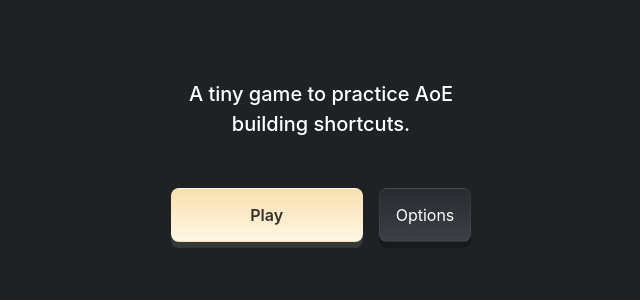
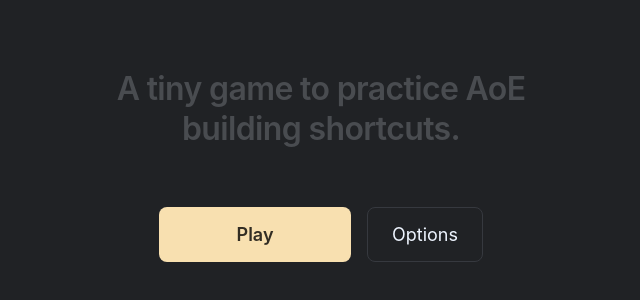
Before and after one commit to alexwidua/aegis, a React (Create React App) app: page / in a window 1280 px wide. Shown: the part 264-564 px from the top of the page, without its empty margins (319-959 px from the left). Built offline with nearby package versions, Linux system fonts and the light colour scheme; a web font is replaced by a local one.

Commit message:
style: update color theme

```diff
--- a/src/components/ui/button.module.scss
+++ b/src/components/ui/button.module.scss
@@ -1,48 +1,26 @@
 .button {
-	padding: 1rem;
+	padding: 1rem 1.5rem;
 	border: none;
-	border: 1px solid rgba(255, 255, 255, 0.05);
-	background: linear-gradient(
-			180deg,
-			var(--color-background) 0%,
-			var(--color-foreground) 100%
-		),
-		var(--color-background);
-	border-radius: 0.5rem;
-	box-shadow: 0rem 0.375rem 0rem rgba(0, 0, 0, 0.25);
+	border: 1px solid var(--color-foreground);
+	background: none;
+	border-radius: var(--border-radius);
 	color: var(--color-font-primary);
 	cursor: pointer;
-	font-size: 1rem;
+	font-size: 1.125rem;
 	font-weight: 400;
-	transition: box-shadow 0.2s, transform 0.1s;
 
 	&.primary {
-		background: linear-gradient(180deg, var(--color-primary), #fff6e3 100%);
-		box-shadow: 0rem 0.375rem 0rem rgba(255, 246, 227, 0.1);
+		border: 1px solid transparent;
+		background: var(--color-primary);
 		color: rgba(0, 0, 0, 0.8);
 		font-weight: 600;
 
 		&:hover {
-			box-shadow: 0 0 24rem rgba(255, 255, 255, 0.3) inset;
+			box-shadow: 0 0 24rem rgba(255, 255, 255, 0.25) inset;
 		}
 	}
 
 	&:hover {
 		box-shadow: 0 0 24rem rgba(255, 255, 255, 0.05) inset;
-		transform: translateY(0.1rem);
-	}
-
-	&.flat {
-		padding: 0.5rem 1.5rem;
-		background: var(--color-background);
-		border-radius: 24rem;
-		box-shadow: none;
-		opacity: 0.2;
-
-		&:hover {
-			box-shadow: 0 0 24rem rgba(255, 255, 255, 0.05) inset;
-			opacity: 1;
-			transform: none;
-		}
 	}
 }
--- a/src/styles/base.scss
+++ b/src/styles/base.scss
@@ -1,5 +1,5 @@
 @import url('https://rsms.me/inter/inter.css');
-@import url('https://fonts.googleapis.com/css2?family=Lato:wght@400;700&display=swap');
+@import url('https://fonts.googleapis.com/css2?family=DM+Sans:wght@500&display=swap');
 
 :root {
 	/*
@@ -7,20 +7,20 @@
 	 */
 	--sans-serif-font: 'Inter var', -apple-system, BlinkMacSystemFont,
 		sans-serif;
-	--key-font: 'Lato', apple-system, BlinkMacSystemFont, sans-serif;
+	--key-font: 'DM Sans', apple-system, BlinkMacSystemFont, sans-serif;
 
 	--size-font-sm: var(--size-font-sm);
 
 	/*
 	 * Colors
 	 */
-	--color-font-primary: rgba(255, 255, 255, 1);
-	--color-font-secondary: rgba(255, 255, 255, 0.6);
-	--color-font-tertiary: rgba(255, 255, 255, 0.1);
+	--color-font-primary: rgb(238, 245, 255);
+	--color-font-secondary: rgba(238, 245, 255, 0.6);
+	--color-font-tertiary: rgba(238, 245, 255, 0.2);
 
-	--color-body: rgb(30, 34, 37); //#141723
-	--color-background: rgb(41, 43, 48); //#1c2634
-	--color-foreground: rgb(60, 63, 70); //#35465e
+	--color-body: rgb(32, 34, 37); //
+	--color-background: rgb(41, 43, 47); //
+	--color-foreground: rgb(54, 57, 63); //
 
 	--color-primary: rgb(248, 224, 176);
 	--color-green: rgb(36, 161, 109);
--- a/src/views/game.module.scss
+++ b/src/views/game.module.scss
@@ -53,8 +53,7 @@
 		width: 4rem;
 		height: 4rem;
 		padding: 0.375rem;
-		border: 1px solid rgba(255, 255, 255, 0.1);
-		border-radius: var(--border-radius-lg);
+		border-radius: var(--border-radius-sm);
 		transition: background-color 0.2s;
 
 		&.economic {
@@ -73,7 +72,7 @@
 }
 
 .name {
-	color: rgba(255, 255, 255, 0.1);
+	color: rgba(255, 255, 255, 0.2);
 	font-size: 1.25rem;
 	font-weight: 400;
 }
@@ -100,7 +99,7 @@
 	color: rgba(0, 0, 0, 0);
 	font-family: var(--key-font);
 	font-size: 1.125rem;
-	font-weight: 600;
+	font-weight: 500;
 	text-transform: uppercase;
 	transition: transform 0.1s, box-shadow 0.1s;
 	user-select: none;
--- a/src/views/initial.module.scss
+++ b/src/views/initial.module.scss
@@ -11,9 +11,11 @@
 	& h2 {
 		max-width: 75%;
 		padding: var(--vertical-gap) 0;
-		font-size: 1.25rem;
-		font-weight: 500;
-		line-height: 1.5;
+		color: var(--color-font-tertiary);
+		font-size: 2rem;
+		font-weight: 600;
+		letter-spacing: -0.02em;
+		line-height: 1.25;
 		text-align: center;
 
 		:global(.debug) & {
```
